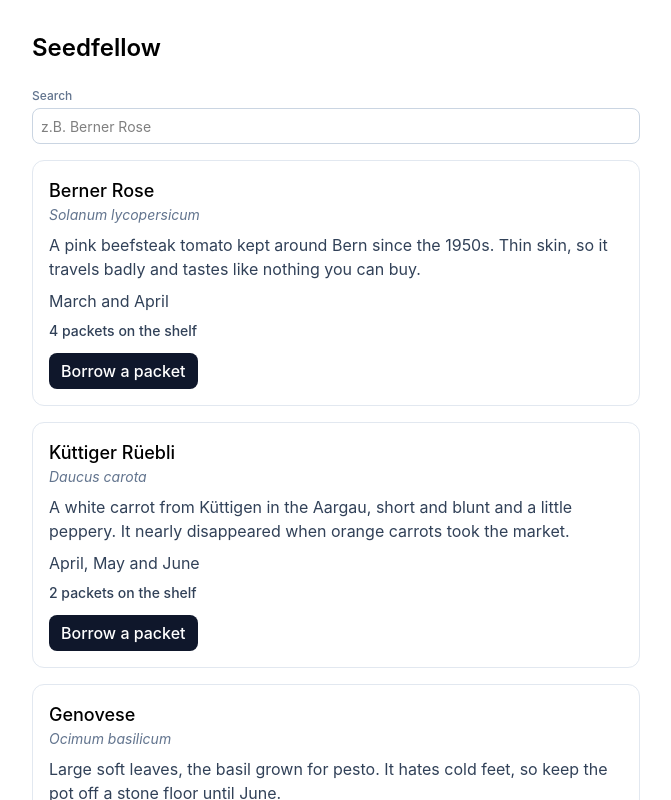
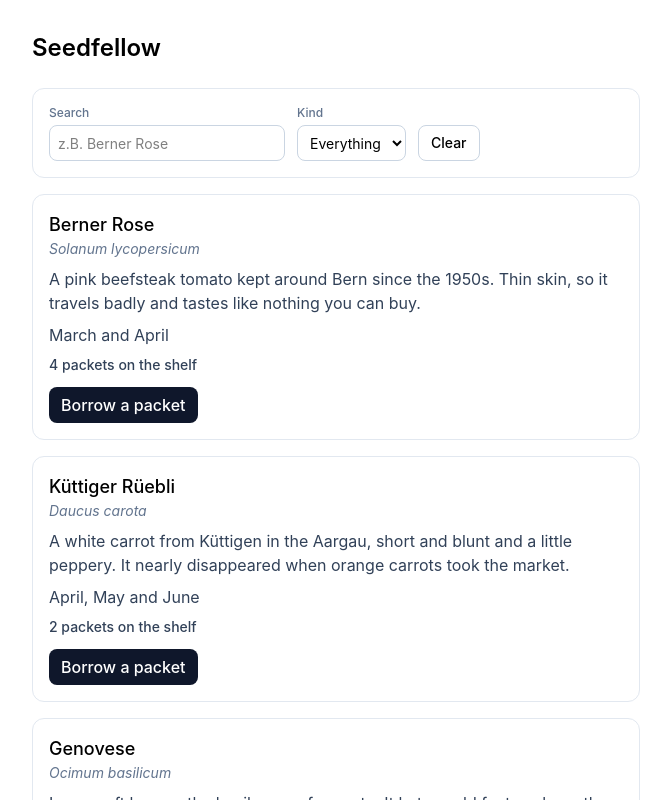
Before and after one commit to abeerance/wdd0325-frontend-frameworks, a React (Vite) app in the folder 02_seedfellow/web/: page / in a window 1280 px wide. Shown: the top 800 px of the page, without its empty margins (304-975 px from the left). Built offline with nearby package versions, Linux system fonts and the light colour scheme.

Commit message:
feat: night 7: lifting state up in app.tsx seedfellow

```diff
--- a/02_seedfellow/web/src/App.tsx
+++ b/02_seedfellow/web/src/App.tsx
@@ -8,43 +8,41 @@
 import { useState } from "react";
 import { Text } from "./components/ui/text";
 import { VarietyCard } from "./components/variety-card";
-import { VARIETIES } from "./data/varieties";
+import { VARIETIES, type Kind } from "./data/varieties";
+import { VartietyFilter } from "./components/variety-filter";
 
 // No return type. Every component returns a ReactNode, so writing it says nothing
 // the compiler does not already know.
 function App() {
 	// Search text typed by the user. Starts empty, so every variety shows.
 	const [search, setSearch] = useState("");
+	// The kind picked in the filter bar. Starts at "all", so every kind shows.
+	const [kind, setKind] = useState<Kind | "all">("all");
 
 	// Derived, not state: recomputed from search on every render, so it never goes
 	// stale. Lowercasing both sides makes the match case-insensitive.
-	const shelf = VARIETIES.filter((variety) =>
-		variety.name.toLowerCase().includes(search.toLowerCase()),
+	const shelf = VARIETIES.filter(
+		(variety) =>
+			variety.name.toLowerCase().includes(search.toLowerCase()) &&
+			(kind === "all" || variety.kind === kind),
 	);
 
 	return (
 		<div>
 			<main className="mx-auto max-w-2xl p-8">
 				<h1 className="mb-6 font-semibold text-2xl">Seedfellow</h1>
-				<div className="flex flex-col gap-1 mb-4">
-					<label
-						htmlFor="search"
-						className="font-medium text-slate-500 text-xs"
-					>
-						Search
-					</label>
-					<input
-						type="text"
-						// Controlled input: the field always shows what search holds.
-						value={search}
-						// Each keystroke stores the new text -> re-render -> shelf refilters.
-						onChange={(event) => {
-							setSearch(event.target.value);
-						}}
-						placeholder="z.B. Berner Rose"
-						className="h-9 rounded-lg border border-slate-300 px-2 text-sm"
-					/>
-				</div>
+				<VartietyFilter
+					search={search}
+					onSearch={setSearch}
+					kind={kind}
+					onKind={setKind}
+					onClear={() => {
+						// this will reset the search input to an empty string
+						setSearch("");
+						// this will reset the kind selection to "all"
+						setKind("all");
+					}}
+				/>
 				{/* Two outcomes, never both, so a ternary: an empty library gets a
 				    sentence, a full one gets the list. */}
 				{shelf.length === 0 ? (
--- /dev/null
+++ b/02_seedfellow/web/src/components/variety-filter.tsx
@@ -0,0 +1,71 @@
+import type { Kind } from "../data/varieties";
+
+// this is the constant for the filtering group
+const KINDS: Kind[] = ["vegetable", "herb", "flower", "grain"];
+
+interface VarietyFilterProps {
+	search: string;
+	onSearch: (search: string) => void;
+	kind: Kind | "all";
+	onKind: (kind: Kind | "all") => void;
+	onClear: () => void;
+}
+
+export function VartietyFilter({
+	search,
+	onSearch,
+	kind,
+	onKind,
+	onClear,
+}: VarietyFilterProps) {
+	return (
+		<div className="flex flex-wrap items-end gap-3 rounded-xl border border-slate-200 p-4 mb-4">
+			{/* This is the search bar from the previous night 6 */}
+			<div className="flex flex-col gap-1">
+				<label htmlFor="search" className="font-medium text-slate-500 text-xs">
+					Search
+				</label>
+				<input
+					id="search"
+					type="text"
+					// Controlled input: the field always shows what search holds.
+					value={search}
+					// Each keystroke goes up to App -> re-render -> shelf refilters.
+					onChange={(event) => {
+						onSearch(event.target.value);
+					}}
+					placeholder="z.B. Berner Rose"
+					className="h-9 rounded-lg border border-slate-300 px-2 text-sm"
+				/>
+			</div>
+			{/* Tag filter bar, to filter it accordingly */}
+			<div className="flex flex-col gap-1">
+				<label htmlFor="kind" className="font-medium text-slate-500 text-xs">
+					Kind
+				</label>
+				<select
+					id="kind"
+					value={kind}
+					onChange={(event) => {
+						onKind(event.target.value as Kind | "all");
+					}}
+					className="h-9 rounded-lg border border-slate-300 px-2 text-sm"
+				>
+					<option value="all">Everything</option>
+					{KINDS.map((option) => (
+						<option key={option} value={option}>
+							{option}
+						</option>
+					))}
+				</select>
+			</div>
+			<button
+				type="button"
+				onClick={onClear}
+				className="h-9 rounded-lg border border-slate-300 px-3 font-medium text-sm"
+			>
+				Clear
+			</button>
+		</div>
+	);
+}
--- a/02_seedfellow/web/src/data/varieties.ts
+++ b/02_seedfellow/web/src/data/varieties.ts
@@ -1,5 +1,8 @@
 // The data, kept apart from the markup. Components import it; nothing in here
 // knows about React.
+
+// This kind type will be needed for the filter bar for example
+export type Kind = "vegetable" | "herb" | "flower" | "grain";
 
 // The shape every variety has. Exported so the card can type its prop with it.
 export interface Variety {
@@ -7,6 +10,7 @@
 	id: number;
 	name: string;
 	species: string;
+	kind: Kind;
 	story: string;
 	sowing: string;
 	packets: number;
@@ -21,6 +25,7 @@
 		id: 1,
 		name: "Berner Rose",
 		species: "Solanum lycopersicum",
+		kind: "vegetable",
 		story:
 			"A pink beefsteak tomato kept around Bern since the 1950s. Thin skin, so it travels badly and tastes like nothing you can buy.",
 		sowing: "March and April",
@@ -30,6 +35,7 @@
 		id: 4,
 		name: "Küttiger Rüebli",
 		species: "Daucus carota",
+		kind: "vegetable",
 		story:
 			"A white carrot from Küttigen in the Aargau, short and blunt and a little peppery. It nearly disappeared when orange carrots took the market.",
 		sowing: "April, May and June",
@@ -39,6 +45,7 @@
 		id: 17,
 		name: "Genovese",
 		species: "Ocimum basilicum",
+		kind: "herb",
 		story:
 			"Large soft leaves, the basil grown for pesto. It hates cold feet, so keep the pot off a stone floor until June.",
 		sowing: "April, May and June",
@@ -48,6 +55,7 @@
 		id: 28,
 		name: "Schwarzer Hafer",
 		species: "Avena sativa",
+		kind: "grain",
 		story:
 			"A black-husked oat, kept by the library as a green manure as much as a grain. Cut it before it seeds and it feeds the soil instead of you.",
 		sowing: "March and April",
@@ -58,6 +66,7 @@
 		id: 22,
 		name: "Resina",
 		species: "Calendula officinalis",
+		kind: "flower",
 		story:
 			"A single-flowered calendula grown for its resin, which is what makes the salve. Deadhead it and it flowers until the first hard frost.",
 		sowing: "March to August",
```
